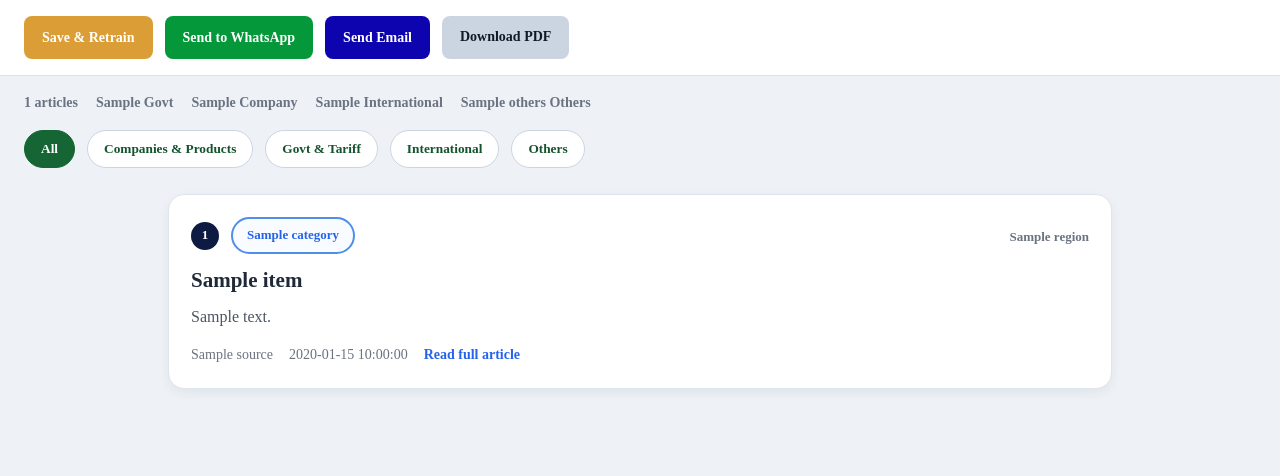
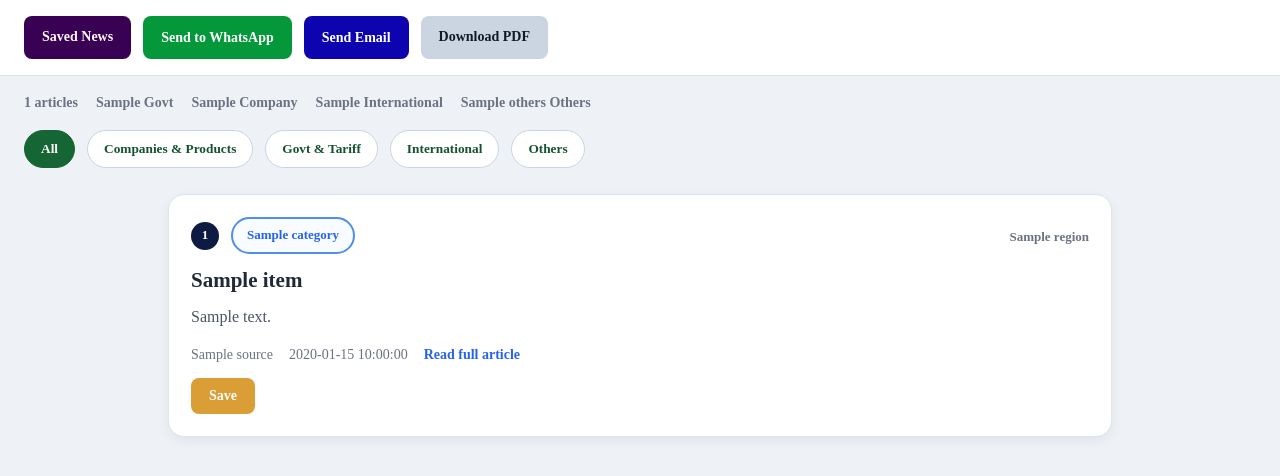
Before and after one commit to anuvetri2003/News_Aggregator, a Flask app: template backend/templates/dashboard.html in a window 1280 px wide. Shown: the part 110-586 px from the top of the page. Run offline with Flask 3, Linux system fonts and the light colour scheme; the template is opened without the code that fills it: most values are stand-ins (such as "Sample title", 1, 10 or a date in 2020).

Commit message:
Updated News_Aggregator

```diff
--- a/backend/app.py
+++ b/backend/app.py
@@ -1,7 +1,44 @@
-from flask import Flask, render_template, send_file, request  # type: ignore
+from flask import Flask, render_template, send_file, request, redirect, url_for  # type: ignore
 from utils.fetch_news import fetch_news
 from utils.pdf_generator import generate_pdf
+import json
+import os
 app = Flask(__name__)
+SAVE_FILE = os.path.join(os.path.dirname(__file__), "saved_news.json")
+def load_saved_news():
+    if not os.path.exists(SAVE_FILE):
+        with open(SAVE_FILE, "w", encoding="utf-8") as file:
+            json.dump([], file)
+    try:
+        with open(SAVE_FILE, "r", encoding="utf-8") as file:
+            return json.load(file)
+    except:
+        return []
+def write_saved_news(news_list):
+    with open(SAVE_FILE, "w", encoding="utf-8") as file:
+        json.dump(news_list, file, indent=2, ensure_ascii=False)
+def save_current_news(news):
+    saved_news = load_saved_news()
+    existing_links = {item.get("link") for item in saved_news}
+    for item in news:
+        if item.get("link") not in existing_links:
+            saved_news.append({
+                "title": item.get("title", ""),
+                "summary": item.get("summary", ""),
+                "source": item.get("source", ""),
+                "link": item.get("link", ""),
+                "category": item.get("category", ""),
+                "published": item.get("published", ""),
+                "region": item.get("region", "")
+            })
+    write_saved_news(saved_news)
+@app.route("/delete-saved-news", methods=["POST"])
+def delete_saved_news():
+    link = request.form.get("link")
+    saved = load_saved_news()
+    updated_saved = [item for item in saved if item.get("link") != link]
+    write_saved_news(updated_saved)
+    return redirect(url_for("saved_news"))
 def normalize_category(category):
     if not category:
         return "Others"
@@ -84,6 +121,27 @@ def dashboard():
         categories_count=get_category_counts(news),
         selected_category=selected_category
     )
+@app.route("/save-single-news", methods=["POST"])
+def save_single_news():
+    data = {
+        "title": request.form.get("title"),
+        "summary": request.form.get("summary"),
+        "source": request.form.get("source"),
+        "link": request.form.get("link"),
+        "category": request.form.get("category"),
+        "published": request.form.get("published"),
+        "region": request.form.get("region"),
+    }
+    saved_news = load_saved_news()
+    existing_links = {item.get("link") for item in saved_news}
+    if data["link"] not in existing_links:
+        saved_news.append(data)
+        write_saved_news(saved_news)
+    return redirect(url_for("saved_news")) # type: ignore
+@app.route("/saved-news")
+def saved_news():
+    saved = load_saved_news()
+    return render_template("saved.html", saved_news=saved)
 @app.route("/download")
 def download_pdf():
     news = fetch_news()
--- a/backend/static/css/style.css
+++ b/backend/static/css/style.css
@@ -473,6 +473,16 @@ a {
   flex-wrap: wrap;
 }
 
+.saved-news-btn {
+  background: #380153;
+  color: #fff9f9;
+}
+
+.unsave-btn {
+  background: #b91c1c !important;
+  color: #ffffff !important;
+}
+
 .news-number {
   width: 28px;
   height: 28px;
--- a/backend/templates/dashboard.html
+++ b/backend/templates/dashboard.html
@@ -9,7 +9,7 @@
 <body class="dashboard-page">
   <header class="dashboard-topbar">
     <div class="dashboard-title">
-      <h1> Thuthan Dashboard</h1>
+      <h1>Thuthan Dashboard</h1>
       <p>{{ total_articles }} articles available in the latest renewable energy feed</p>
     </div>
     <div class="dashboard-top-actions">
@@ -18,7 +18,7 @@
     </div>
   </header>
   <section class="dashboard-toolbar">
-    <button class="tool-btn orange-btn" onclick="window.location.reload()">Save &amp; Retrain</button>
+    <a href="{{ url_for('saved_news') }}" class="tool-btn saved-news-btn">Saved News</a>
     <button class="tool-btn green-btn" onclick="shareDashboardWhatsApp()">Send to WhatsApp</button>
     <button class="tool-btn blue-btn" onclick="shareDashboardEmail()">Send Email</button>
     <a href="{{ url_for('download_pdf') }}" class="tool-btn gray-btn">Download PDF</a>
@@ -60,6 +60,16 @@
         <span>{{ item.published }}</span>
         <a href="{{ item.link }}" target="_blank">Read full article</a>
       </div>
+      <form action="{{ url_for('save_single_news') }}" method="post" style="margin-top: 12px;">
+        <input type="hidden" name="title" value="{{ item.title }}">
+        <input type="hidden" name="summary" value="{{ item.summary }}">
+        <input type="hidden" name="source" value="{{ item.source }}">
+        <input type="hidden" name="link" value="{{ item.link }}">
+        <input type="hidden" name="category" value="{{ item.category }}">
+        <input type="hidden" name="published" value="{{ item.published }}">
+        <input type="hidden" name="region" value="{{ item.region }}">
+        <button type="submit" class="tool-btn orange-btn">Save</button>
+      </form>
     </div>
     {% endfor %}
   </section>
```
Also changed, not shown: backend/saved_news.json (added, +38 -0 lines), backend/templates/saved.html (added, +49 -0 lines), 1 other file.
